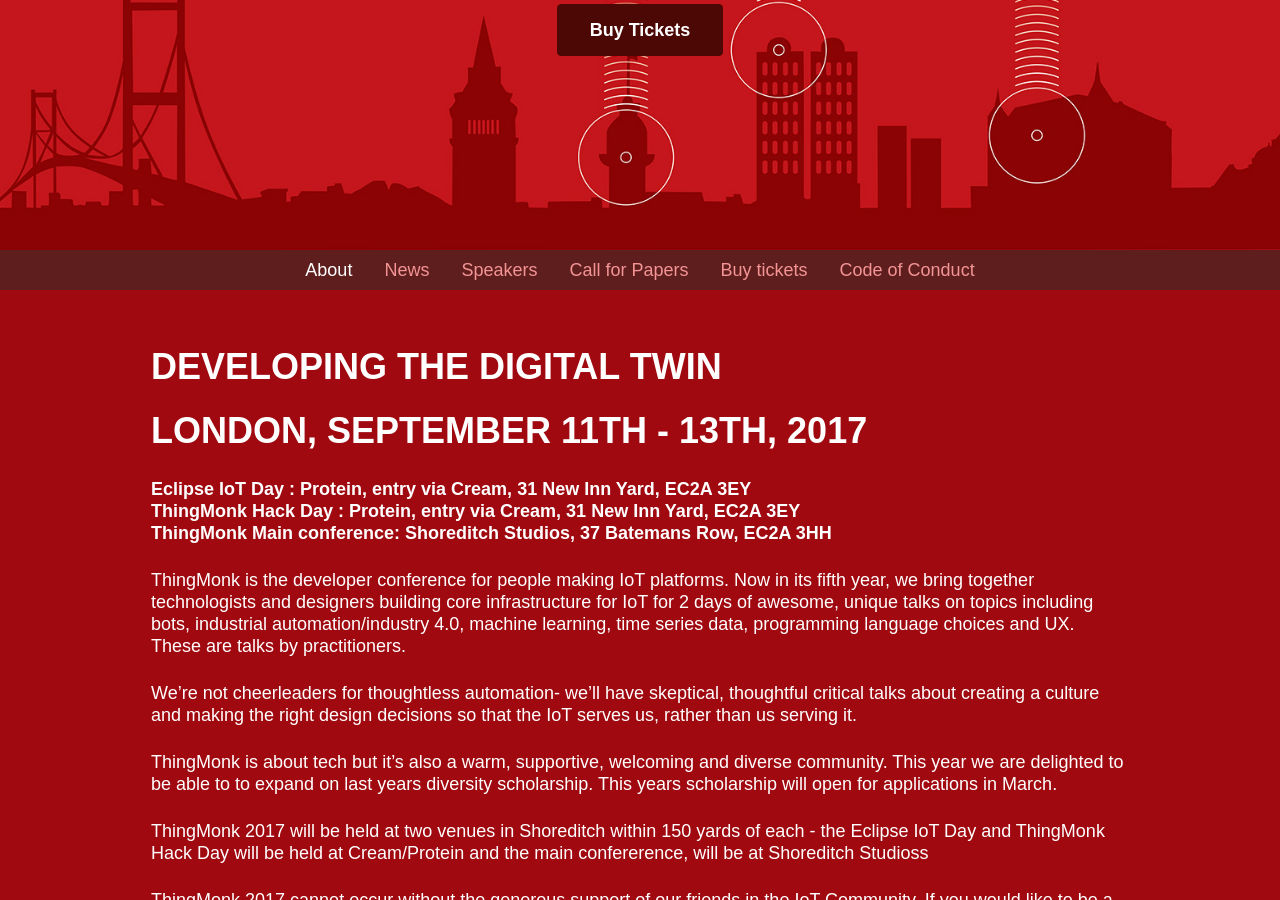
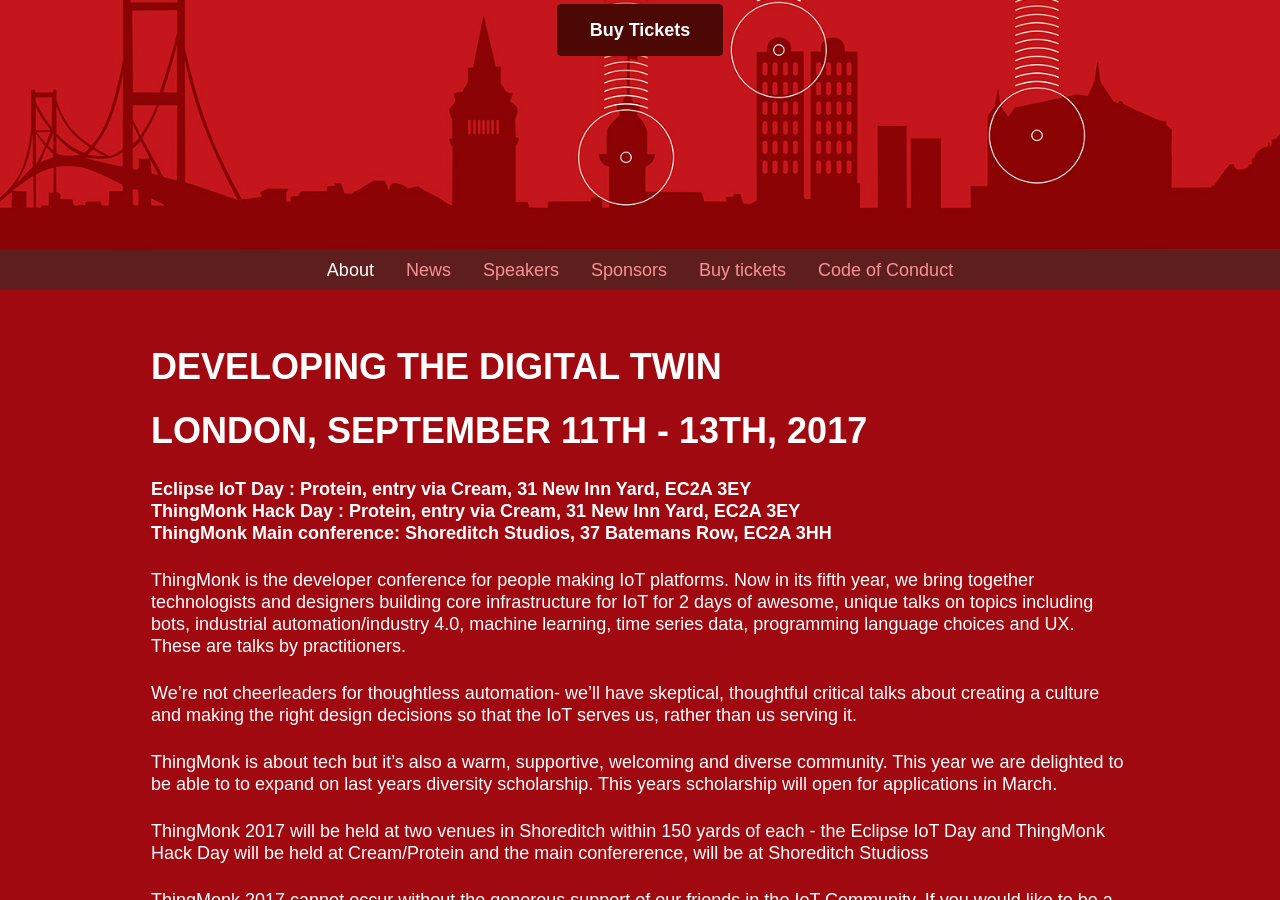
Before and after one commit to thingmonk/thingmonk.github.io, a Jekyll site: the page built from index.html, in a window 1280 px wide and 900 px high, scrolled down 350 px. Built offline with Jekyll 4.4.1, drawn with Linux system fonts in a browser that asks for light colours.

Commit message:
Link Sponors, remove CFP

```diff
--- a/_layouts/thingmonk.html
+++ b/_layouts/thingmonk.html
@@ -14,9 +14,8 @@
             <li><a href="/index.html#about">About</a></li>
             <li><a href="/index.html#news">News</a></li>
             <li><a href="/index.html#speakers">Speakers</a></li>
-            <li><a href="/thingmonk/cfp/2017/02/07/thingmonk-cfp.html">Call for Papers</a></li>
-            <!-- <li><a href="/index.html#speakerseclipse">Day 0</a></li>
-            <li><a href="/index.html#agenda">Day 1-2</a></li> -->
+            <li><a href="/index.html#sponsors">Sponsors</a></li>
+            <!-- <li><a href="/index.html#agenda">Day 1-2</a></li> -->
             <li><a href="/index.html#buy">Buy tickets</a></li>
             <li><a href="/index.html#coc">Code of Conduct</a></li>
           </ul>
```
